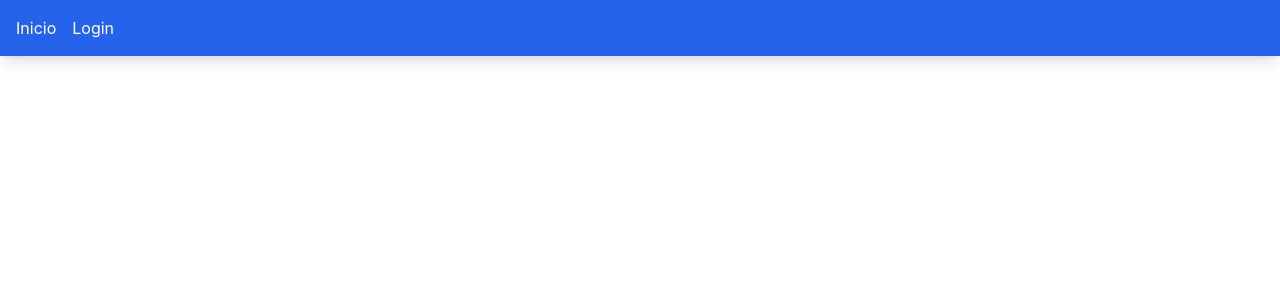
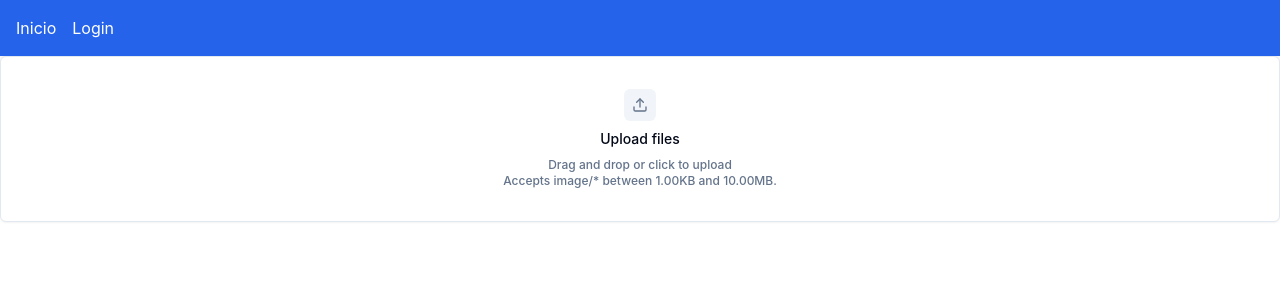
Before and after one commit to VictorVergaraReyes/victor-vergarareact-test, a React (Create React App) app: page /#/upload in a window 1280 px wide. Before the commit this address had no page. Shown: the top 300 px of the page. Built offline with nearby package versions, Linux system fonts and the light colour scheme.

Commit message:
add Upload page

```diff
--- a/src/App.tsx
+++ b/src/App.tsx
@@ -2,6 +2,7 @@ import { Routes, Route, Link, HashRouter } from 'react-router-dom';
 import Home from './pages/Home';
 import Login from './pages/Login';
 import { Products } from './pages/Products';
+import Upload from './pages/Upload';
 
 function App(): React.JSX.Element {
   return (
@@ -22,6 +23,7 @@ function App(): React.JSX.Element {
         <Route path="/" element={<Home />} />
         <Route path="/login" element={<Login />} />
         <Route path="/products" element={<Products />} />
+        <Route path='/upload' element={<Upload />}/>
       </Routes>
     </HashRouter>
   );
--- /dev/null
+++ b/src/components/dropzone.tsx
@@ -0,0 +1,24 @@
+import { Dropzone, DropzoneContent, DropzoneEmptyState } from '@/components/ui/shadcn-io/dropzone';
+import { useState } from 'react';
+const DropZoneComponent = () => {
+  const [files, setFiles] = useState<File[] | undefined>();
+  const handleDrop = (files: File[]) => {
+    console.log(files);
+    setFiles(files);
+  };
+  return (
+    <Dropzone
+      accept={{ 'image/*': [] }}
+      maxFiles={10}
+      maxSize={1024 * 1024 * 10}
+      minSize={1024}
+      onDrop={handleDrop}
+      onError={console.error}
+      src={files}
+    >
+      <DropzoneEmptyState />
+      <DropzoneContent />
+    </Dropzone>
+  );
+};
+export default DropZoneComponent;
--- a/src/components/ui/shadcn-io/dropzone/index.tsx
+++ b/src/components/ui/shadcn-io/dropzone/index.tsx
@@ -1,5 +1,3 @@
-'use client';
-
 import { UploadIcon } from 'lucide-react';
 import type { ReactNode } from 'react';
 import { createContext, useContext } from 'react';
--- a/src/pages/Upload.tsx
+++ b/src/pages/Upload.tsx
@@ -1,10 +1,8 @@
-
+import DropZoneComponent from '@/components/dropzone';
 
 const Upload = (): React.JSX.Element => {
   return (
-    <div className="min-h-screen bg-background flex items-center justify-center p-4">
-
-    </div>
+    <DropZoneComponent />
   );
 }
 
--- a/tsconfig.json
+++ b/tsconfig.json
@@ -4,7 +4,7 @@
     "lib": [
       "DOM",
       "DOM.Iterable",
-      "ES2020"
+      "ES2022"
     ],
     "allowJs": true,
     "skipLibCheck": true,
```
